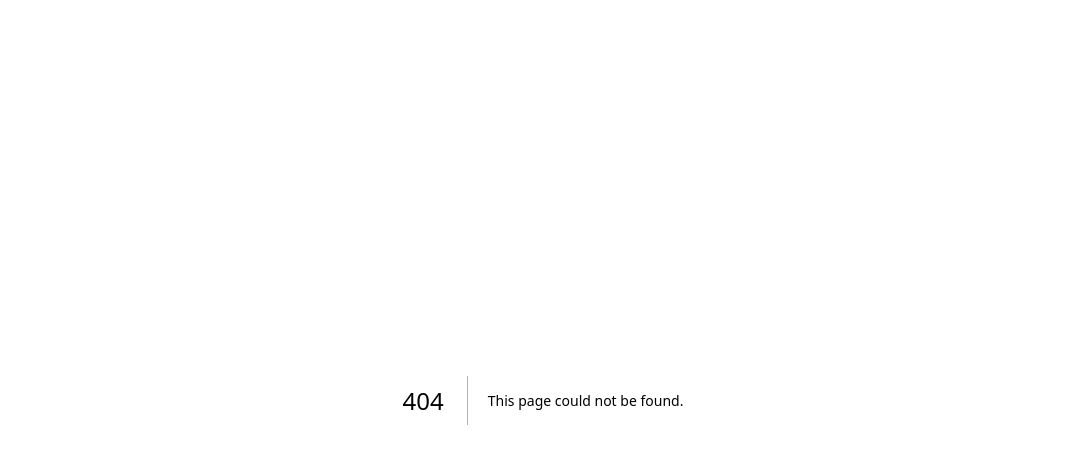
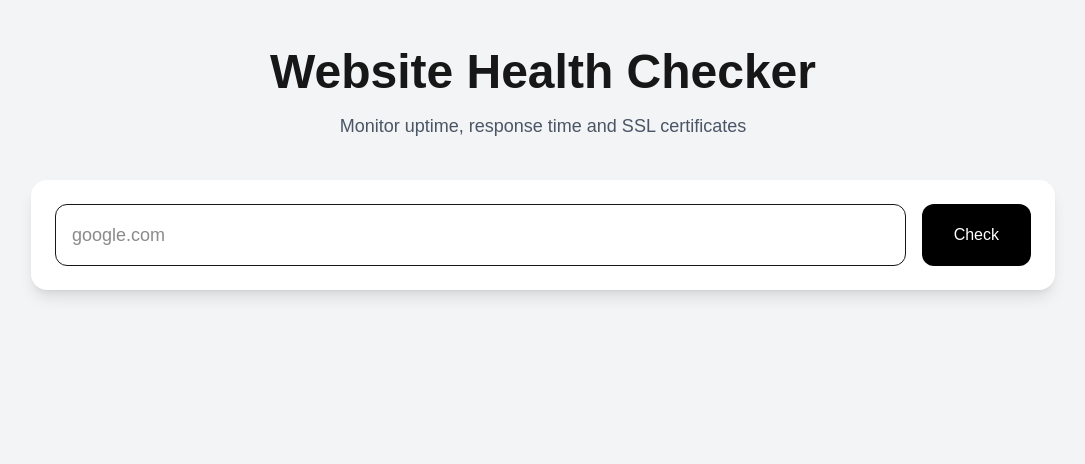
Before and after one commit to fazelshah/pingwatch, a Next.js app: page /checker in a window 1280 px wide. Before the commit this address had no page. Shown: the top 464 px of the page, without its empty margins (97-1182 px from the left). Built offline with nearby package versions, Linux system fonts and the light colour scheme.

Commit message:
added ssl

```diff
--- /dev/null
+++ b/app/api/check/route.ts
@@ -0,0 +1,39 @@
+import { NextRequest, NextResponse } from "next/server";
+import sslChecker from "ssl-checker";
+
+export async function GET(request: NextRequest) {
+  const url = request.nextUrl.searchParams.get("url");
+
+  if (!url) {
+    return NextResponse.json({
+      error: "URL is required",
+    });
+  }
+
+  try {
+    const start = Date.now();
+
+    const response = await fetch(url);
+
+    const responseTime = Date.now() - start;
+
+    const hostname = new URL(url).hostname;
+
+    const ssl = await sslChecker(hostname);
+
+    return NextResponse.json({
+      website: url,
+      status: response.ok ? "UP" : "DOWN",
+      statusCode: response.status,
+      responseTime,
+      sslValid: ssl.valid,
+      sslDaysRemaining: ssl.daysRemaining,
+      checkedAt: new Date().toISOString(),
+    });
+  } catch {
+    return NextResponse.json({
+      website: url,
+      status: "DOWN",
+    });
+  }
+}
--- /dev/null
+++ b/app/checker/page.tsx
@@ -0,0 +1,169 @@
+"use client";
+
+import { useState } from "react";
+
+export default function CheckerPage() {
+  const [url, setUrl] = useState("");
+  const [result, setResult] = useState<any>(null);
+  const [loading, setLoading] = useState(false);
+
+  const checkWebsite = async () => {
+    if (!url) return;
+
+    let website = url.trim();
+
+    if (
+      !website.startsWith("http://") &&
+      !website.startsWith("https://")
+    ) {
+      website = `https://${website}`;
+    }
+
+    setLoading(true);
+
+    try {
+      const res = await fetch(
+        `/api/check?url=${encodeURIComponent(website)}`
+      );
+
+      const data = await res.json();
+
+      setResult(data);
+    } catch (error) {
+      console.error(error);
+    }
+
+    setLoading(false);
+  };
+
+  return (
+    <div className="min-h-screen bg-gray-100 py-12 px-6">
+      <div className="max-w-5xl mx-auto">
+
+        <div className="text-center mb-10">
+          <h1 className="text-5xl font-bold">
+            Website Health Checker
+          </h1>
+
+          <p className="text-gray-600 mt-4 text-lg">
+            Monitor uptime, response time and SSL certificates
+          </p>
+        </div>
+
+        <div className="bg-white p-6 rounded-2xl shadow-lg">
+
+          <div className="flex gap-4">
+
+            <input
+              type="text"
+              placeholder="google.com"
+              value={url}
+              onChange={(e) => setUrl(e.target.value)}
+              className="flex-1 border rounded-xl px-4 py-4 text-lg"
+            />
+
+            <button
+              onClick={checkWebsite}
+              disabled={loading}
+              className="bg-black text-white px-8 py-4 rounded-xl hover:bg-gray-800"
+            >
+              {loading ? "Checking..." : "Check"}
+            </button>
+
+          </div>
+
+        </div>
+
+        {result && (
+          <div className="mt-10">
+
+            <div className="bg-white rounded-2xl shadow-lg p-6 mb-6">
+
+              <h2 className="text-xl font-bold mb-2">
+                Website
+              </h2>
+
+              <p className="text-gray-600">
+                {result.website}
+              </p>
+
+            </div>
+
+            <div className="grid md:grid-cols-2 lg:grid-cols-3 gap-6">
+
+              <div className="bg-white p-6 rounded-2xl shadow">
+                <p className="text-gray-500 mb-2">Status</p>
+
+                <span
+                  className={`px-4 py-2 rounded-full text-white font-bold ${
+                    result.status === "UP"
+                      ? "bg-green-500"
+                      : "bg-red-500"
+                  }`}
+                >
+                  {result.status}
+                </span>
+              </div>
+
+              <div className="bg-white p-6 rounded-2xl shadow">
+                <p className="text-gray-500 mb-2">
+                  Response Time
+                </p>
+
+                <p className="text-3xl font-bold">
+                  {result.responseTime} ms
+                </p>
+              </div>
+
+              <div className="bg-white p-6 rounded-2xl shadow">
+                <p className="text-gray-500 mb-2">
+                  Status Code
+                </p>
+
+                <p className="text-3xl font-bold">
+                  {result.statusCode}
+                </p>
+              </div>
+
+              <div className="bg-white p-6 rounded-2xl shadow">
+                <p className="text-gray-500 mb-2">
+                  SSL Certificate
+                </p>
+
+                <p className="text-3xl font-bold">
+                  {result.sslValid ? "Valid" : "Invalid"}
+                </p>
+              </div>
+
+              <div className="bg-white p-6 rounded-2xl shadow">
+                <p className="text-gray-500 mb-2">
+                  SSL Days Left
+                </p>
+
+                <p className="text-3xl font-bold">
+                  {result.sslDaysRemaining}
+                </p>
+              </div>
+
+              <div className="bg-white p-6 rounded-2xl shadow">
+                <p className="text-gray-500 mb-2">
+                  Checked At
+                </p>
+
+                <p className="font-semibold">
+                  {result.checkedAt
+                    ? new Date(
+                        result.checkedAt
+                      ).toLocaleString()
+                    : "-"}
+                </p>
+              </div>
+
+            </div>
+
+          </div>
+        )}
+      </div>
+    </div>
+  );
+}
--- a/package.json
+++ b/package.json
@@ -13,7 +13,8 @@
     "@supabase/supabase-js": "^2.107.0",
     "next": "16.2.7",
     "react": "19.2.4",
-    "react-dom": "19.2.4"
+    "react-dom": "19.2.4",
+    "ssl-checker": "^3.0.1"
   },
   "devDependencies": {
     "@tailwindcss/postcss": "^4",
```
Also changed, not shown: 1 other file (tests, documents, lock files or other folders).
